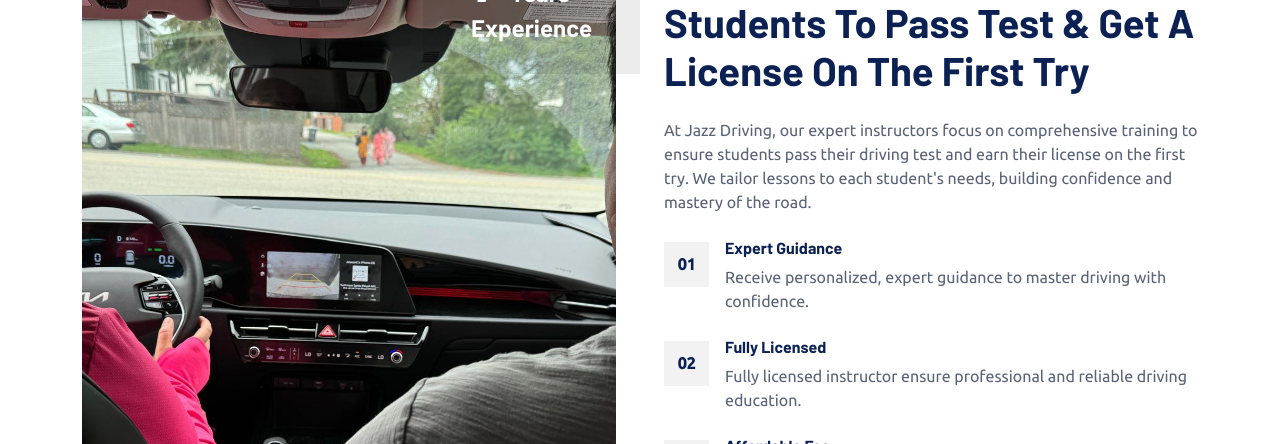
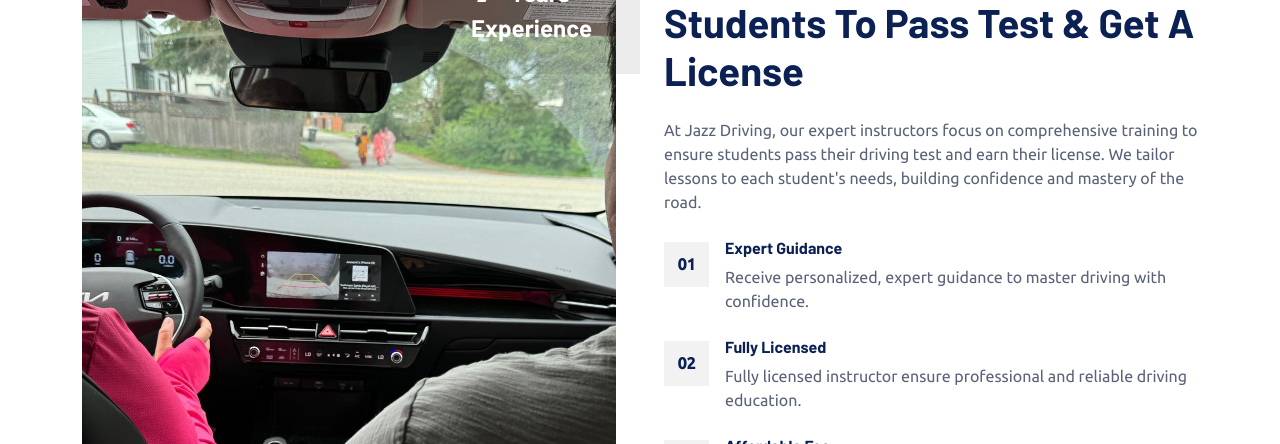
Before and after one commit to drivewithjazz/jazzdriving-school, a plain HTML site: page index.html in a window 1280 px wide. Shown: the part 1279-1723 px from the top of the page. Drawn offline with nearby package versions, Linux system fonts and the light colour scheme.

Commit message:
Update index.html

```diff
--- a/index.html
+++ b/index.html
@@ -205,8 +205,8 @@
                 </div>
                 <div class="col-lg-6">
                     <h6 class="text-primary text-uppercase"> About Us </h6>
-                    <h1 class="mb-4"><span class="text-primary">Jazz Driving School</span> Help Students To Pass Test & Get A License On The First Try</h1>
-                    <p class="mb-4">At Jazz Driving, our expert instructors focus on comprehensive training to ensure students pass their driving test and earn their license on the first try. We tailor lessons to each student's needs, building confidence and mastery of the road.</p>
+                    <h1 class="mb-4"><span class="text-primary">Jazz Driving School</span> Help Students To Pass Test & Get A License</h1>
+                    <p class="mb-4">At Jazz Driving, our expert instructors focus on comprehensive training to ensure students pass their driving test and earn their license. We tailor lessons to each student's needs, building confidence and mastery of the road.</p>
                     <div class="row g-4 mb-3 pb-3">
                         <div class="col-12 wow fadeIn" data-wow-delay="0.1s">
                             <div class="d-flex">
```
